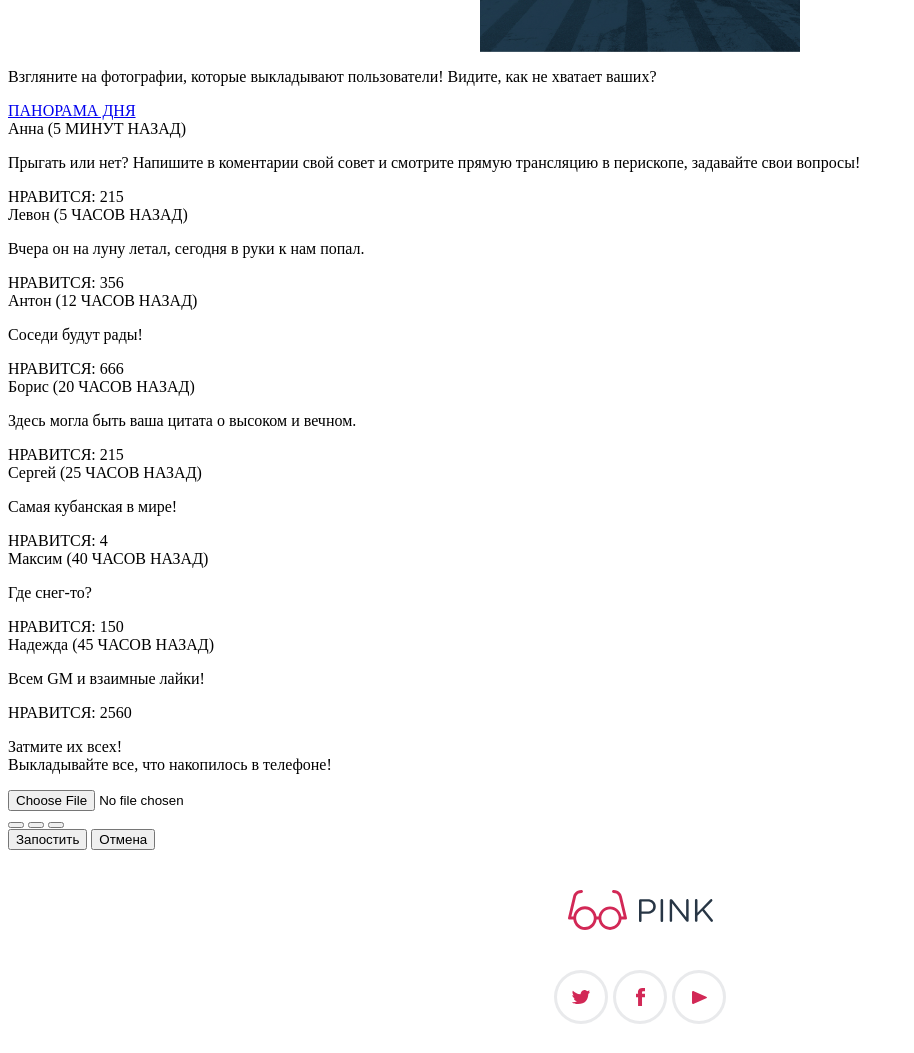
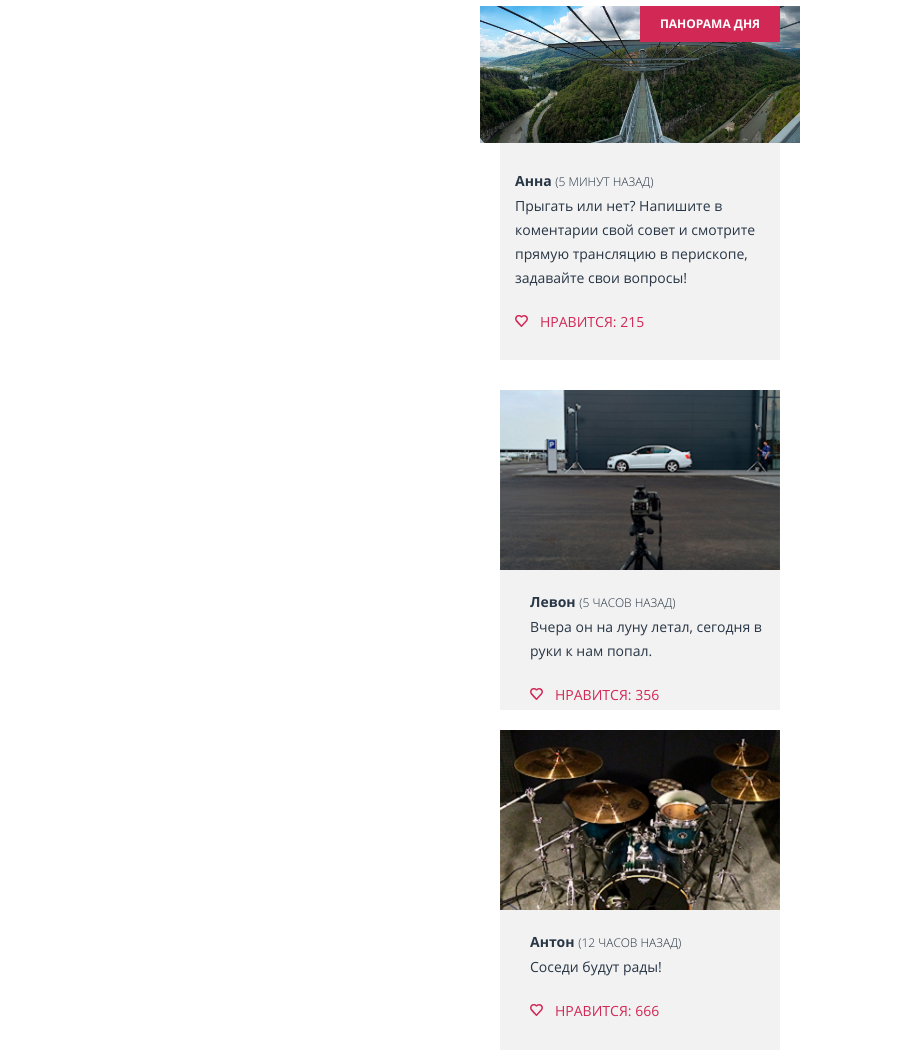
Before and after one commit to Valstarg/1728381-pink-22, a website: page source/catalog.html in a window 1280 px wide. Shown: the part 418-1471 px from the top of the page, without its empty margins (0-914 px from the left). Drawn offline with nearby package versions, Linux system fonts and the light colour scheme; files that its build step writes are made by us from their sources; files whose address does not match are found by name.

Commit message:
Стилизация страницы каталога

```diff
--- a/source/catalog.html
+++ b/source/catalog.html
@@ -5,16 +5,17 @@
   <head>
 
     <meta charset="utf-8">
+    <meta name="viewport" content="width=device-width, initial-scale=1">
     <title>HTML Academy: Пинк</title>
 
-    <!-- Фавиконки -->
+    <!-- Favicons -->
 
     <link rel="icon" href="#">
     <link rel="icon" href="#">
     <link rel="apple-touch-icon" href="#">
     <link rel="manifest" href="#">
 
-    <!-- Шрифты и стили -->
+    <!-- Fonts and styles -->
 
     <link rel="stylesheet" href="https://fonts.googleapis.com/css2?family=Open+Sans:wght@300;400;700&amp;subset=cyrillic">
     <link rel="stylesheet" href="css/style.css">
@@ -23,9 +24,11 @@
 
   <body class="page__body">
 
+    <!-- Header -->
+
     <header class="page-header">
 
-      <div class="page-header__wrapper">
+      <div class="page-header__wrapper__form">
 
         <nav class="main-navigation">
 
@@ -74,6 +77,8 @@
     </header>
 
     <main class="page-main">
+
+      <!-- Content -->
 
       <section class="main-gallery">
 
--- /dev/null
+++ b/source/less/blocks/adding-photo-buttons.less
@@ -0,0 +1,55 @@
+.adding-photo__buttons {
+  padding-left: 20px;
+  padding-right: 20px;
+  padding-bottom: 40px;
+
+  .adding-photo__button {
+    width: 280px;
+    height: 55px;
+    margin-bottom: 12px;
+    background-color: transparent;
+    font-family: "Open Sans";
+    font-style: normal;
+    font-weight: 700;
+    font-size: 18px;
+    line-height: 18px;
+    color: @pink;
+    border: 3px solid @pink;
+    border-radius: 30px;
+    outline: none;
+
+    &:hover {
+      background-color: @pink;
+      color: @white;
+    }
+
+    &:active {
+      background-color: @pink;
+      color: @grey;
+      outline: none;
+      border: none;
+    }
+  }
+
+  .adding-photo__button--disabled {
+    color: @button-border;
+    border: 3px solid @button-border;
+    border-radius: 30px;
+
+    &:hover {
+      background-color: transparent;
+      color: @border-light-bg;
+      border: 3px solid @border-light-bg;
+      border-radius: 30px;
+    }
+
+    &:active {
+      background-color: @border-light-bg;
+      color: @grey;
+      border: 3px solid @border-light-bg;
+      border-radius: 30px;
+      outline: none;
+      border: none;
+    }
+  }
+}
--- /dev/null
+++ b/source/less/blocks/adding-photo-filter-buttons.less
@@ -0,0 +1,59 @@
+.adding-photo__filters-buttons {
+  display: flex;
+  justify-content: space-around;
+  align-items: center;
+  margin-top: 40px;
+  margin-bottom: 40px;
+
+  .adding-photo__filter-button {
+    width: 48px;
+    height: 48px;
+    background-color: transparent;
+    background-repeat: no-repeat;
+    border: none;
+  }
+
+  .adding-photo__filter-button__crop {
+    background-image: url(../img/symbols/crop-button-disable.svg);
+
+    &:hover {
+      background-image: url(../img/symbols/crop-button-hover.svg);
+    }
+
+    &:focus {
+      background-image: url(../img/symbols/crop-button-active.svg);
+      outline: none;
+      border: none;
+    }
+  }
+
+  .adding-photo__filter-button__fill {
+    background-image: url(../img/symbols/fill-button-disable.svg);
+
+    &:hover {
+      background-image: url(../img/symbols/fill-button-hover.svg);
+    }
+
+    &:focus {
+      background-image: url(../img/symbols/fill-button-active.svg);
+      outline: none;
+      border: none;
+    }
+  }
+
+  .adding-photo__filter-button__contrast {
+    width: 32px;
+    height: 32px;
+    background-image: url(../img/symbols/contrast-button-disable.svg);
+
+    &:hover {
+      background-image: url(../img/symbols/contrast-button-hover.svg);
+    }
+
+    &:focus {
+      background-image: url(../img/symbols/contrast-button-active.svg);
+      outline: none;
+      border: none;
+    }
+  }
+}
--- /dev/null
+++ b/source/less/blocks/adding-photo-range-filter.less
@@ -0,0 +1,44 @@
+.adding-photo__management__range-filter {
+  width: 320px;
+  height: 40px;
+  margin-bottom: 38px;
+  border-bottom: 1px solid @button-border;
+}
+
+.adding-photo__management__input-block {
+  position: relative;
+  margin-bottom: 9px;
+
+  .adding-photo__management__scale {
+    width: 240px;
+    height: 2px;
+    margin-left: 40px;
+    background-color: @main-color;
+  }
+
+  .adding-photo__management__toggle {
+    position: absolute;
+    top: -7px;
+    left: 205px;
+    width: 14px;
+    height: 14px;
+    padding: 0;
+    border: 2px solid @pink;
+    background-color: @white;
+    border-radius: 50%;
+    cursor: pointer;
+
+    &:active {
+      background-color: @pink;
+      outline: none;
+    }
+  }
+
+  .adding-photo__management__toggle__fill {
+    left: 50px
+  }
+
+  .adding-photo__management__toggle__contrast {
+    left: 130px;
+  }
+}
--- /dev/null
+++ b/source/less/blocks/catalog-adding-photo.less
@@ -0,0 +1,38 @@
+.adding-photo {
+  width: 320px;
+  margin: 0 auto;
+  padding: 0;
+  background-color: @background;
+}
+
+.adding-photo__description {
+  display: flex;
+  align-items: center;
+  height: 160px;
+  background-color: @white;
+
+  .adding-photo__title {
+    font-family: "Open Sans";
+    font-style: normal;
+    font-weight: 400;
+    font-size: 14px;
+    line-height: 30px;
+    color: @main-color;
+    text-align: center;
+  }
+}
+
+.adding-photo__image {
+  display: block;
+  width: 280px;
+  height: 374px;
+  margin-top: 20px;
+  margin-left: 20px;
+  background-image: url(../img/adding-menu.jpg);
+  background-repeat: no-repeat;
+  background-size: cover;
+
+  .adding-photo__image__input {
+    display: none;
+  }
+}
--- /dev/null
+++ b/source/less/blocks/catalog-main-gallery.less
@@ -0,0 +1,132 @@
+.main-gallery {
+  width: 320px;
+  margin: 0 auto;
+  padding: 0;
+  background-color: @white;
+
+  .main-gallery__wrapper {
+    display: flex;
+    flex-wrap: wrap;
+    justify-content: center;
+    margin: 0 auto;
+    padding-left: 10px;
+    padding-right: 10px;
+  }
+}
+
+.main-gallery__block {
+  display: flex;
+  justify-content: center;
+  margin-bottom: 50px;
+  padding-top: 45px;
+
+  .main-gallery__description {
+    width: 250px;
+    font-family: "Open Sans";
+    font-style: normal;
+    font-weight: 400;
+    font-size: 14px;
+    line-height: 30px;
+    color: @main-color;
+    text-align: center;
+    margin: 0;
+    padding: 0;
+  }
+}
+
+.main-gallery__photos {
+  width: 280px;
+  height: 320px;
+  margin: 10px;
+
+  .main-gallery__photos__link {
+    display: block;
+    width: 280px;
+    height: 180px;
+    background-color: @background;
+    background-image: url(../img/levon.jpg);
+    background-repeat: no-repeat;
+    background-size: cover;
+    background-position: center;
+  }
+
+  .anton {
+    background-image: url(../img/anton.jpg);
+  }
+
+  .boris {
+    background-image: url(../img/boris.jpg);
+  }
+
+  .sergey {
+    background-image: url(../img/sergey.jpg);
+  }
+
+  .maxim {
+    background-image: url(../img/maxim.jpg);
+  }
+
+  .nadejda {
+    background-image: url(../img/nadejda.jpg);
+  }
+}
+
+.main-gallery__photos__info {
+  width: 250px;
+  height: 120px;
+  background-color: @background;
+  padding-left: 30px;
+  padding-top: 20px;
+}
+
+.main-gallery__photos__author {
+  font-family: "Open Sans";
+  font-style: normal;
+  font-weight: 700;
+  font-size: 14px;
+  line-height: 24px;
+  color: @main-color;
+}
+
+.main-allery__photos__date {
+  font-family: "Open Sans";
+  font-style: normal;
+  font-weight: 300;
+  font-size: 12px;
+  line-height: 24px;
+  color: @main-color;
+}
+
+.main-gallery__photos__comment {
+  font-family: "Open Sans";
+  font-style: normal;
+  font-weight: 400;
+  font-size: 14px;
+  line-height: 24px;
+  color: @main-color;
+  padding: 0;
+  padding-bottom: 20px;
+  margin: 0;
+}
+
+.main-gallery__photos__likes {
+  position: relative;
+  font-family: "Open Sans";
+  font-style: normal;
+  font-weight: 400;
+  font-size: 14px;
+  line-height: 24px;
+  color: @pink;
+  padding-left: 25px;
+
+  &::before {
+    content: "";
+    position: absolute;
+    left: 0;
+    top: 3px;
+    width: 13px;
+    height: 12px;
+    background-image: url(../img/symbols/heart.svg);
+    background-repeat: no-repeat;
+  }
+}
--- /dev/null
+++ b/source/less/blocks/catalog-panarama.less
@@ -0,0 +1,42 @@
+.main-gallery__panorama {
+  position: relative;
+  min-width: 320px;
+  min-height: 137px;
+  max-width: 1200px;
+  max-height: 506px;
+  background-color: @white;
+  background-image: url(../img/panorama-desktop.jpg);
+  background-repeat: no-repeat;
+  background-size: cover;
+
+  .main-gallery__panorama__link {
+    display: block;
+    position: absolute;
+    right: 20px;
+    width: 140px;
+    height: 30px;
+    text-decoration: none;
+    font-family: "Open Sans";
+    font-style: normal;
+    font-weight: 700;
+    font-size: 12px;
+    line-height: 24px;
+    color: @white;
+    background-color: @pink;
+    text-align: center;
+    padding-top: 6px;
+  }
+}
+
+.main-gallery__photos__wrapper {
+  padding-left: 20px;
+  padding-right: 20px;
+  margin-bottom: 20px;
+
+  .main-gallery__panarama__info {
+    background-color: @background;
+    padding-left: 15px;
+    padding-top: 26px;
+    padding-bottom: 26px;
+  }
+}
--- a/source/less/style.less
+++ b/source/less/style.less
@@ -33,3 +33,9 @@
 @import "blocks/feedback-modal.less";
 @import "blocks/request-modal.less";
 @import "blocks/header-form-catalog.less";
+@import "blocks/adding-photo-buttons.less";
+@import "blocks/adding-photo-filter-buttons.less";
+@import "blocks/adding-photo-range-filter.less";
+@import "blocks/catalog-adding-photo.less";
+@import "blocks/catalog-main-gallery.less";
+@import "blocks/catalog-panarama.less";
```
